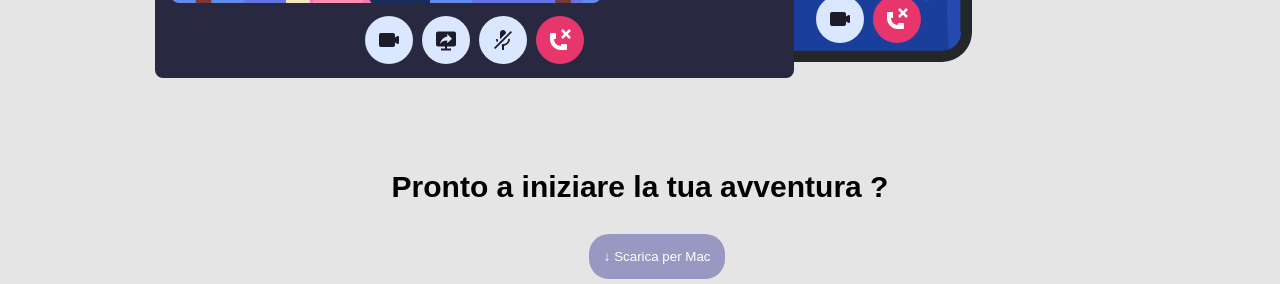
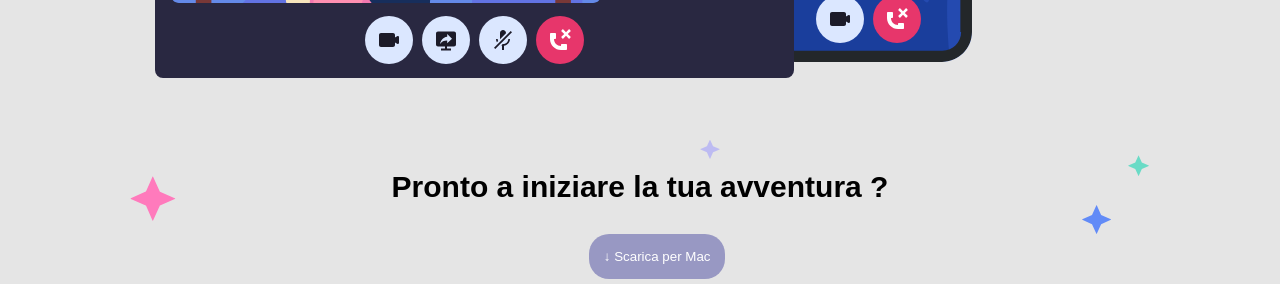
Before and after one commit to EugeniuPopescu/htmlcss-discord, a plain HTML site: page index.html in a window 1280 px wide. Shown: the part 2880-3164 px from the top of the page. Drawn offline with Linux system fonts and the light colour scheme; files whose address does not match are found by name.

Commit message:
add stars in the end of main

```diff
--- a/css/style.css
+++ b/css/style.css
@@ -110,6 +110,10 @@ h2 {
     font-size: 30px;
     text-align: center;
     padding: 20px;
+    background-image: url(../img/stars.svg);
+    background-repeat: no-repeat;
+    background-position: center;
+    background-size: contain;
 }
 
 .purple-p-Title {
```
